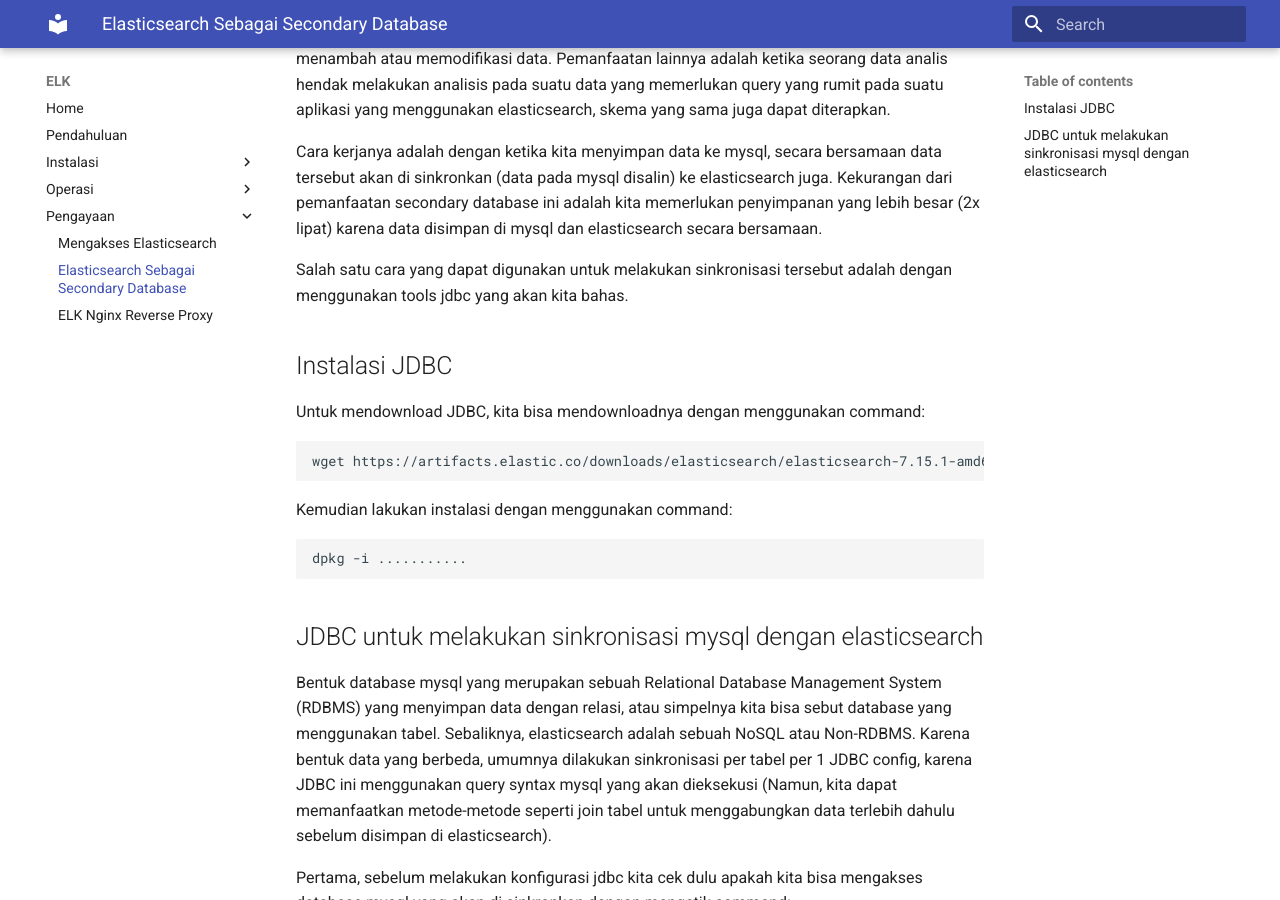
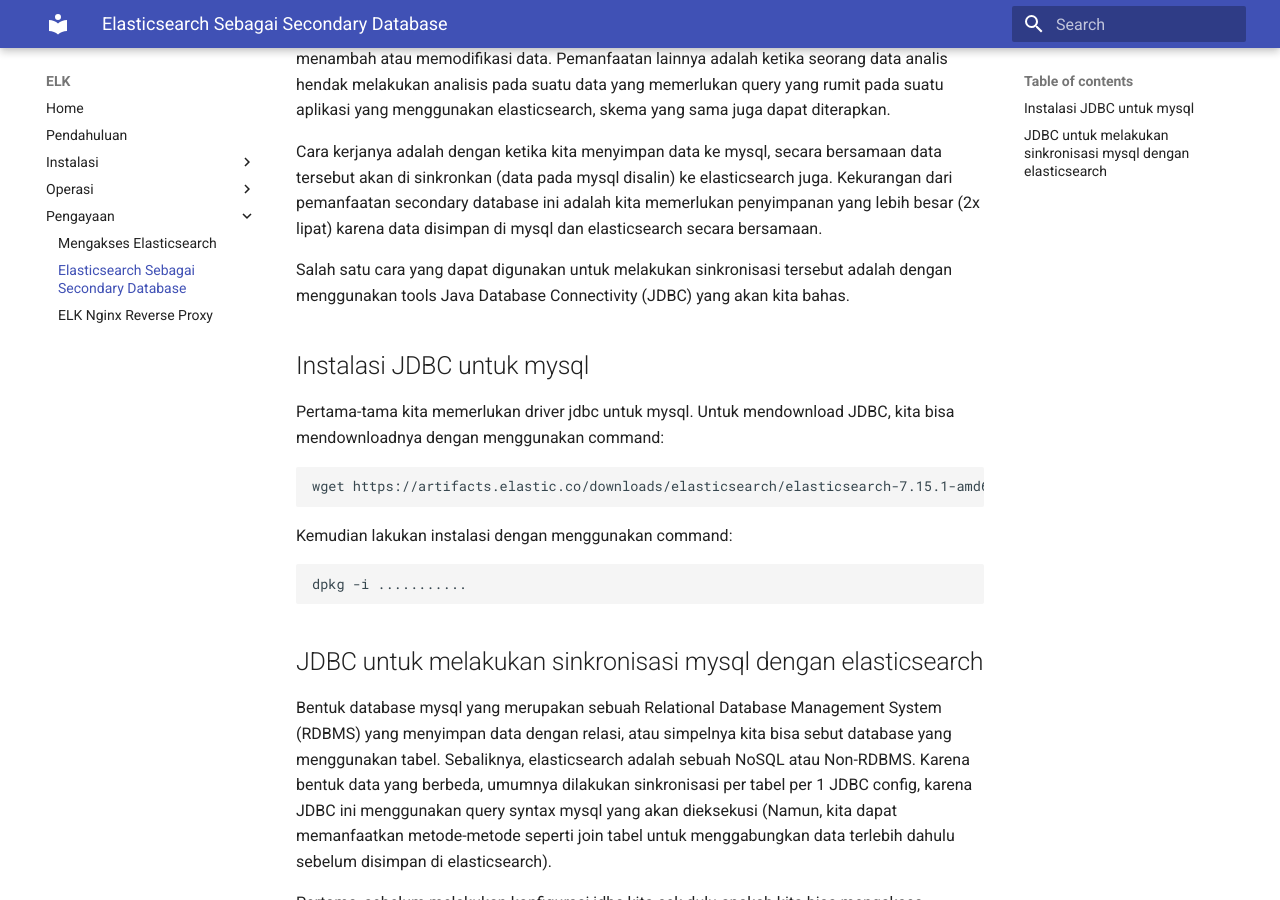
Before and after one commit to luhtaf/elkdocu, an MkDocs documentation site: the page built from docs/secondary_db.md, in a window 1280 px wide and 900 px high, scrolled down 431 px. Built offline with MkDocs 1.6.1 and Material for MkDocs 9.7.7, drawn with Linux system fonts in a browser that asks for light colours.

Commit message:
penambahan modul secondary database

```diff
--- a/docs/secondary_db.md
+++ b/docs/secondary_db.md
@@ -5,10 +5,10 @@ Oleh karena itu, biasanya elasticsearch ini dijadikan sebagai **secondary databa
 
 Cara kerjanya adalah dengan ketika kita menyimpan data ke mysql, secara bersamaan data tersebut akan di sinkronkan (data pada mysql disalin) ke elasticsearch juga. Kekurangan dari pemanfaatan secondary database ini adalah kita memerlukan penyimpanan yang lebih besar (2x lipat) karena data disimpan di mysql dan elasticsearch secara bersamaan.
 
-Salah satu cara yang dapat digunakan untuk melakukan sinkronisasi tersebut adalah dengan menggunakan tools jdbc yang akan kita bahas.
+Salah satu cara yang dapat digunakan untuk melakukan sinkronisasi tersebut adalah dengan menggunakan tools Java Database Connectivity (JDBC) yang akan kita bahas.
 
-## Instalasi JDBC
-Untuk mendownload JDBC, kita bisa mendownloadnya dengan menggunakan command:
+## Instalasi JDBC untuk mysql
+Pertama-tama kita memerlukan driver jdbc untuk mysql. Untuk mendownload JDBC, kita bisa mendownloadnya dengan menggunakan command:
 
     wget https://artifacts.elastic.co/downloads/elasticsearch/elasticsearch-7.15.1-amd64.deb
 
```
